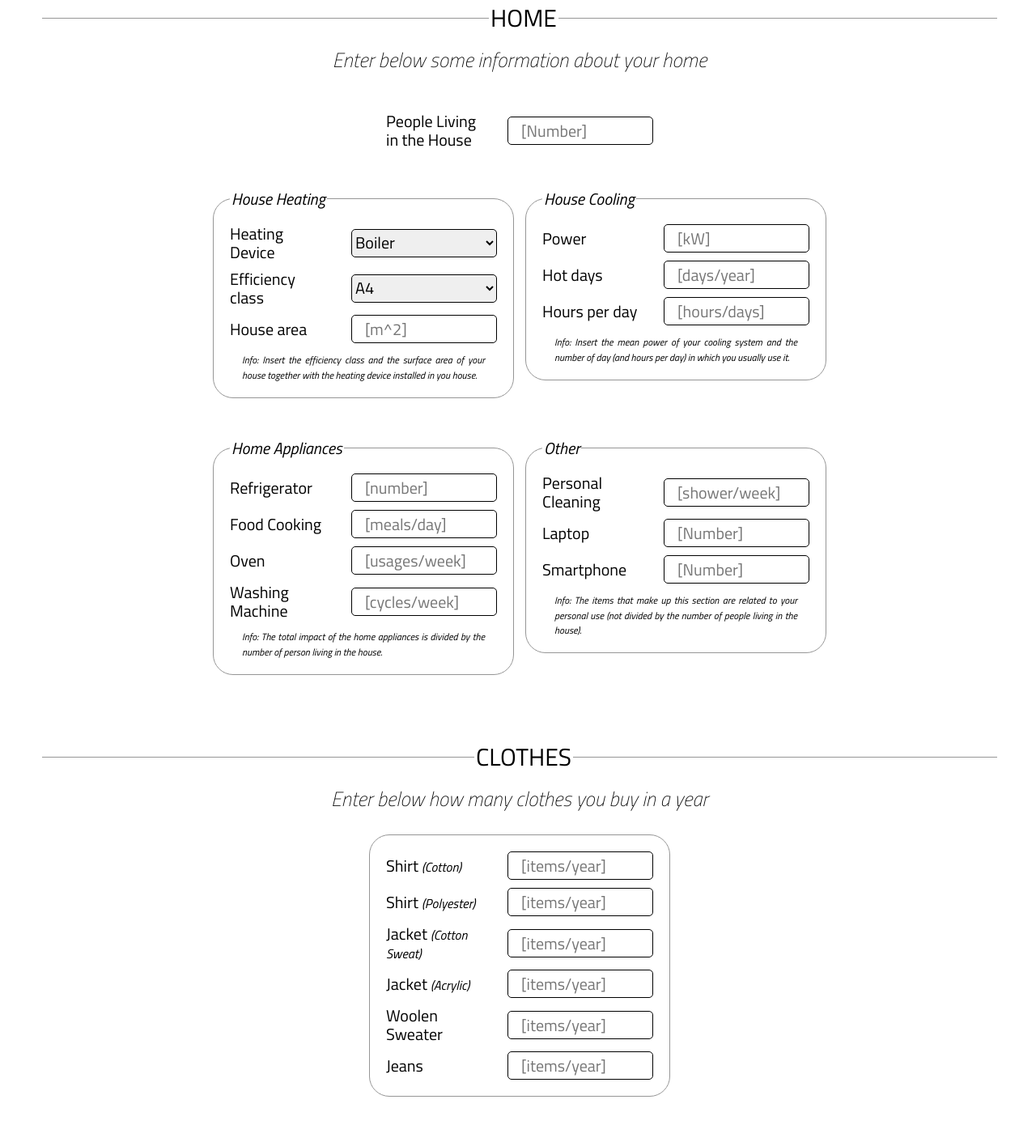
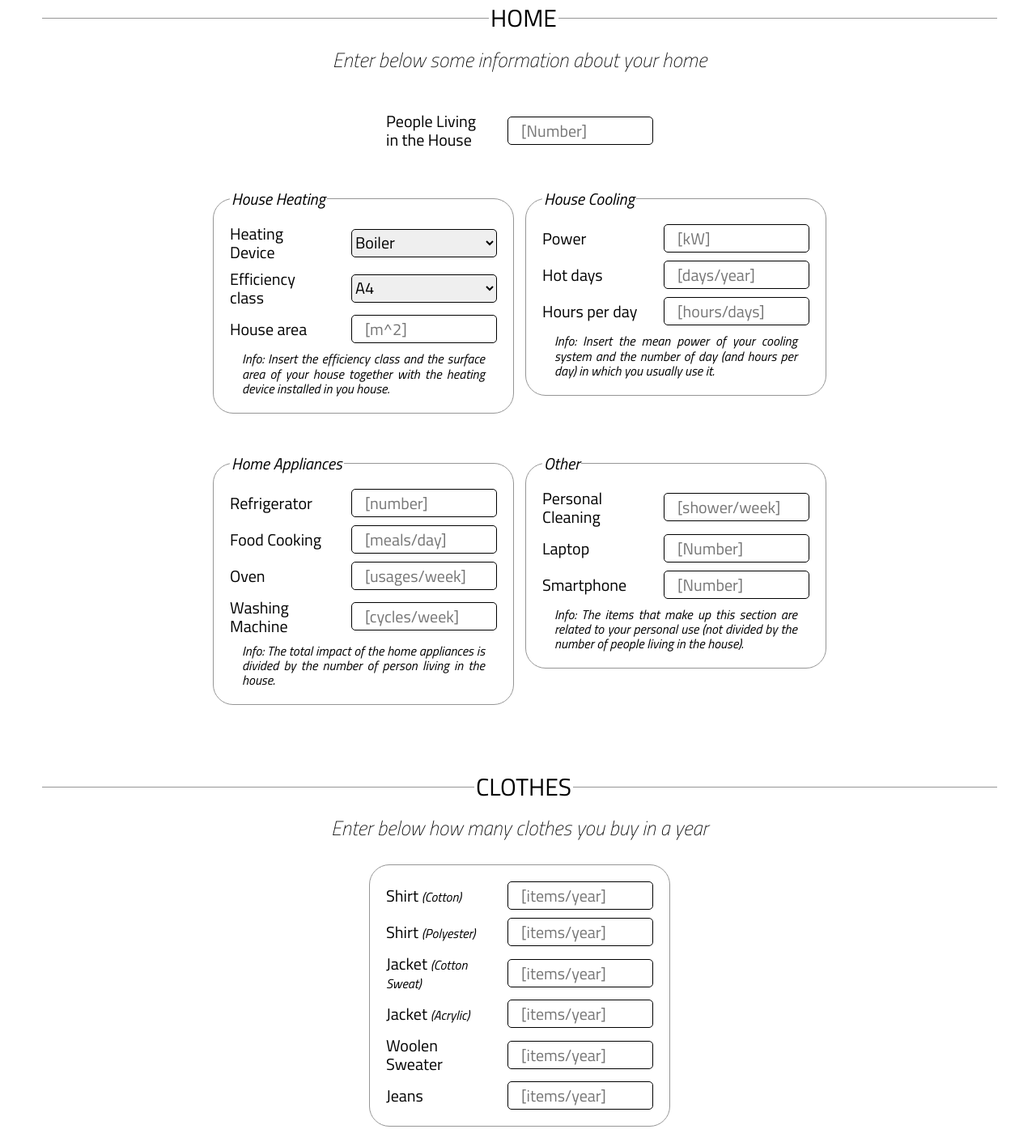
Before and after one commit to SERGGroup/CarbonFootprintWebApp, a Flask app: page / in a window 1280 px wide. Shown: the part 2991-4402 px from the top of the page at 81% size. Run offline with Flask 3, Linux system fonts and the light colour scheme; some libraries are stand-ins or nearby versions.

Commit message:
V1.0.1 - Small Bugs Fixed

```diff
--- a/CarbonFootprint_site/static/main.css
+++ b/CarbonFootprint_site/static/main.css
@@ -301,7 +301,7 @@
 
 }
 .subsection-class .container-sub-subsection .text-info .small {
-  font-size: 12px;
+  font-size: 16px;
   font-style: italic;
 }
 
```
Also changed, not shown: test/flask_monitoringdashboard.db.
